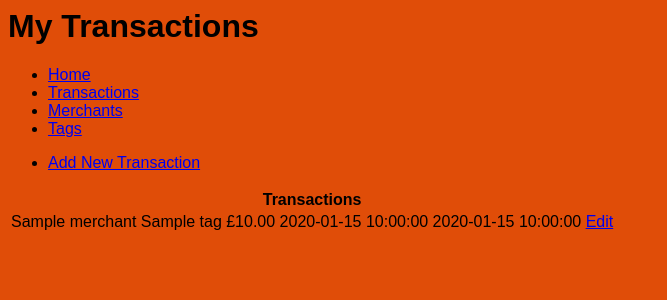
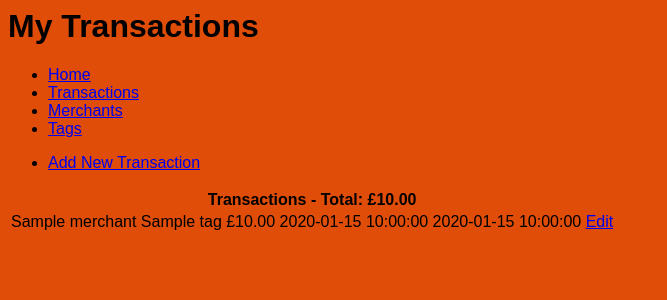
Before and after one commit to akidd27/spending_tracker, a Flask app: page /transactions in a window 1280 px wide. Shown: the top 300 px of the page, without its empty margins (0-667 px from the left). Run offline with Flask 2, Linux system fonts and the light colour scheme; a database or web service that is not in the repository returns one stand-in record (values such as "Sample title"); some libraries are stand-ins or nearby versions.

Commit message:
mvp complete, added transactions total and basic css

```diff
--- a/controllers/transaction_controller.py
+++ b/controllers/transaction_controller.py
@@ -2,8 +2,6 @@ from flask import Flask, render_template, request, redirect
 from flask import Blueprint
 
 from models.transaction import Transaction
-from models.tag import Tag
-from models.merchant import Merchant
 
 import repositories.transaction_repository as transaction__repository
 import repositories.merchant_repository as merchant_repository
@@ -15,13 +13,18 @@ transactions_blueprint = Blueprint("transactions", __name__)
 @transactions_blueprint.route("/transactions")
 def transactions():
     transactions = transaction__repository.select_all()
-    return render_template("transactions/index.html", title='My Transactions', transactions=transactions)
+    #create empty var for total
+    transactions_total = 0
+    for transaction in transactions:
+        transactions_total += transaction.amount
+
+    return render_template("transactions/index.html", title='My Transactions', transactions=transactions, transactions_total=transactions_total)
 
 #form to create new transaction
 @transactions_blueprint.route("/transactions/new")
 def new_transaction():
-    merchants = merchant_repository.select_all()
-    tags = tag_repository.select_all()
+    merchants = merchant_repository.select_active()
+    tags = tag_repository.select_active()
     return render_template("/transactions/new.html", title="New Transaction", tags=tags, merchants=merchants)
 
 #add new transaction and return to /transactions
@@ -32,3 +35,7 @@ def add_transaction():
     transaction = Transaction(merchant, tag, request.form['amount'], request.form['date'], request.form['time'])
     transaction__repository.save(transaction)
     return redirect('/transactions')
+
+#delete?
+#delete/clear all? with "are you sure?"
+#Filters: by tag, merchant, date range, sort by date, sort by amount
--- a/templates/transactions/index.html
+++ b/templates/transactions/index.html
@@ -6,7 +6,7 @@
     </ul>
     <table class="transaction-table">
         <tr>
-            <th>Transactions</th>
+            <th>Transactions - Total: {{ '£{:,.2f}'.format(transactions_total) }}</th>
         </tr>
         {% for transaction in transactions %}
             <tr>
--- a/templates/transactions/new.html
+++ b/templates/transactions/new.html
@@ -21,7 +21,7 @@
     </div>
     <div>
         <label for="amount">Amount (£):</label>
-        <input type="number" id="amount" name="amount" placeholder="e.g. 50">
+        <input type="number" step="0.01" id="amount" name="amount" placeholder="e.g. 50">
     </div>
     <div>
         <label for="date">Date:</label>
```
